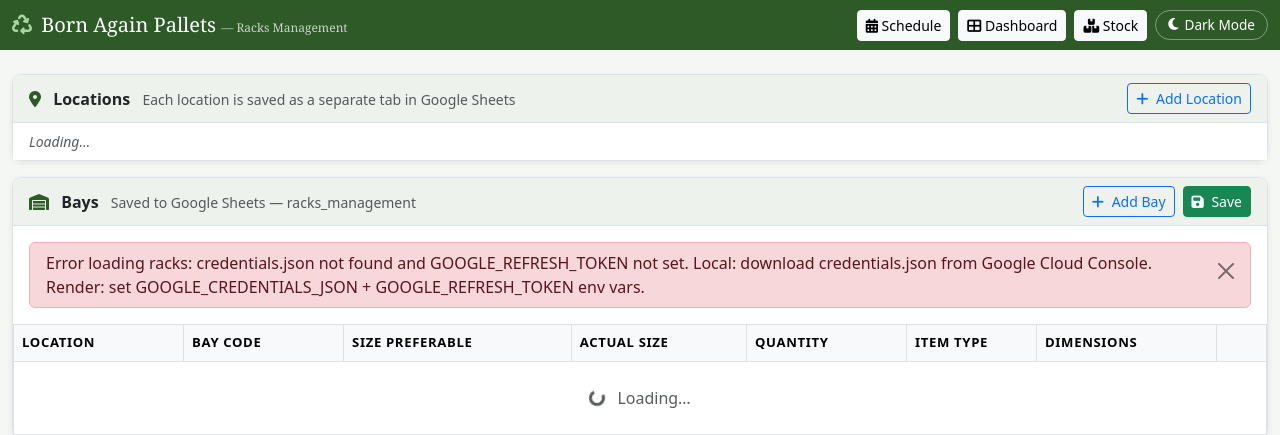
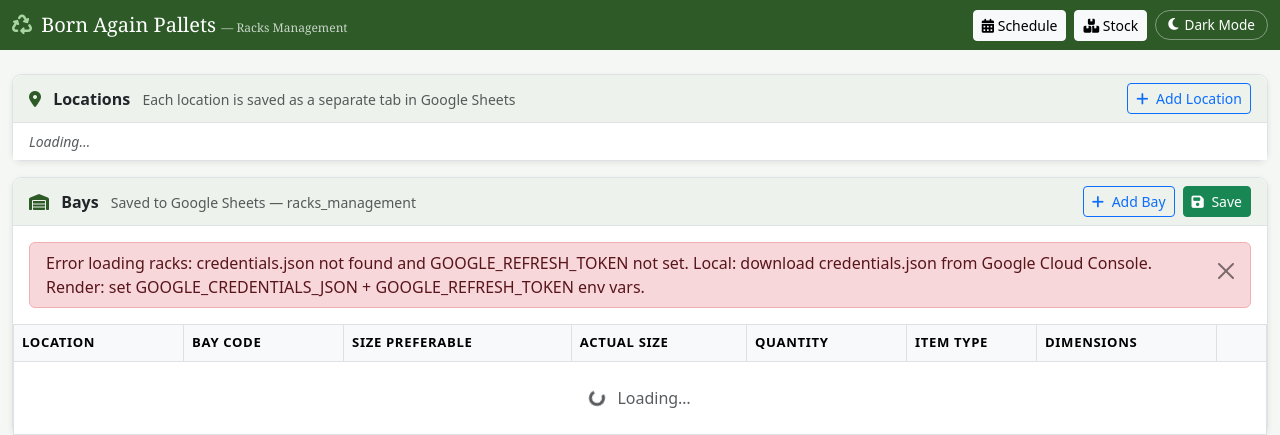
Before and after one commit to MatheusDVizzotto/schedules, a Flask app: page /racks in a window 1280 px wide. Shown: the top 435 px of the page. Run offline with Flask 3, Linux system fonts and the light colour scheme; the visitor is signed in with stand-in values (Sample User, id 1); parts of the project's set-up code (start-up, migrations or seed data) failed here and were passed over.

Commit message:
Remove Dashboard button from Racks navbar
Co-Authored-By: Claude Sonnet 4.6 <noreply@anthropic.com>

```diff
--- a/templates/racks.html
+++ b/templates/racks.html
@@ -42,10 +42,6 @@
                 <a href="/" class="btn btn-light btn-sm">
                     <i class="fas fa-calendar-alt"></i>
                     <span class="d-none d-md-inline"> Schedule</span>
-                </a>
-                <a href="/dashboard" class="btn btn-light btn-sm">
-                    <i class="fas fa-th-large"></i>
-                    <span class="d-none d-md-inline"> Dashboard</span>
                 </a>
                 <a href="/racks/stock" class="btn btn-light btn-sm">
                     <i class="fas fa-boxes"></i>
```
